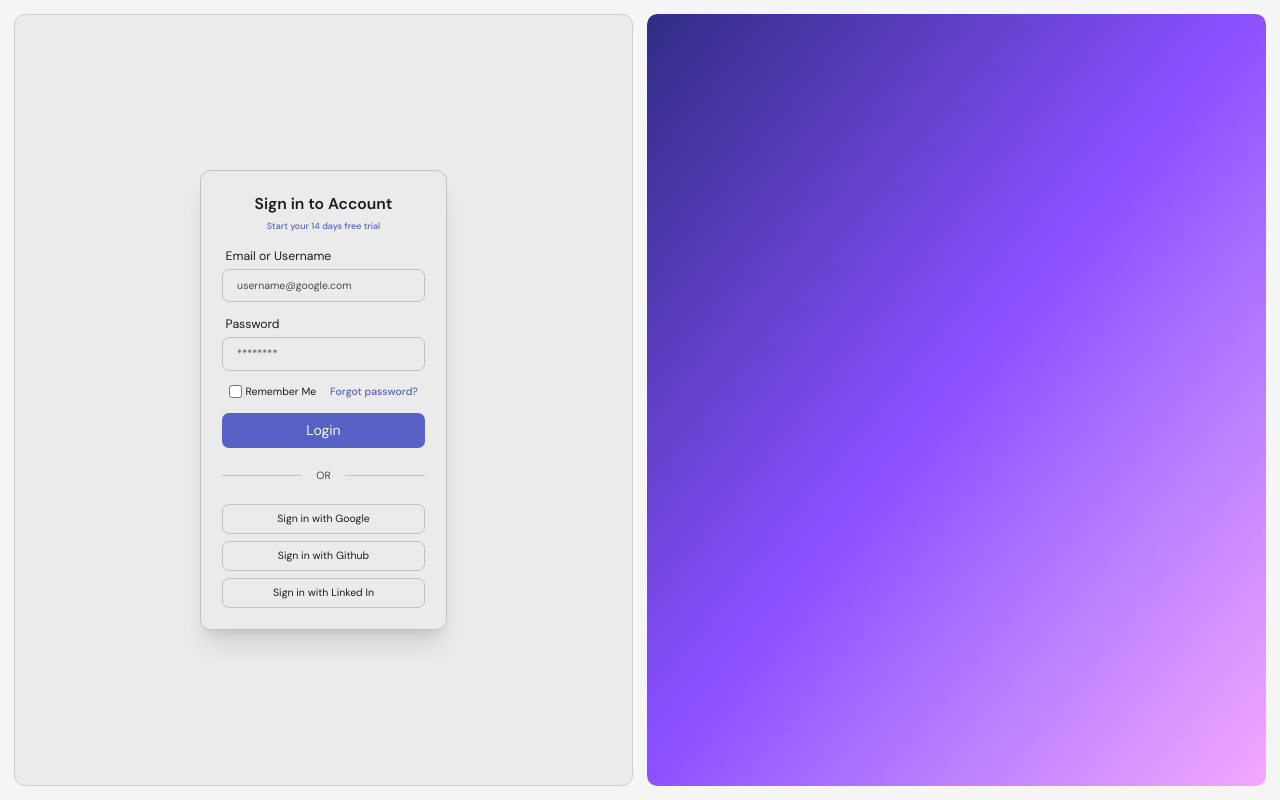
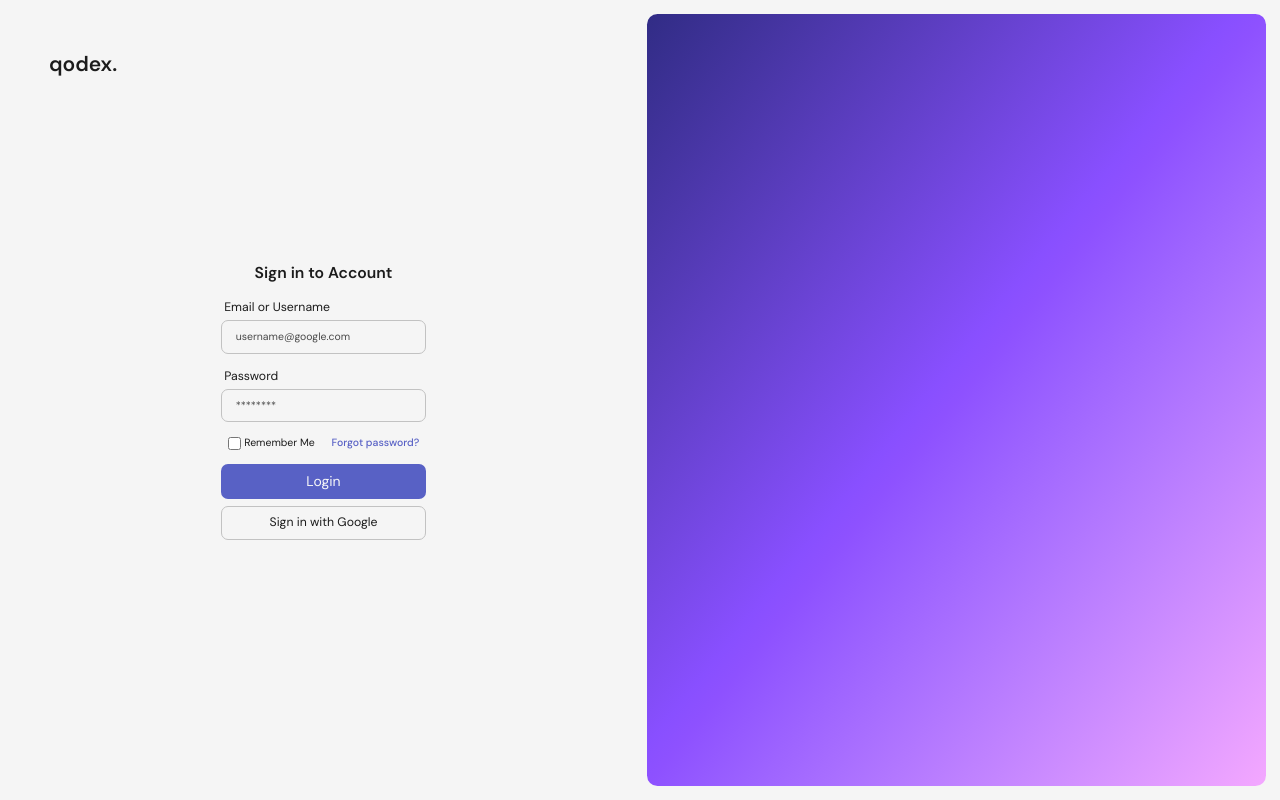
Before and after one commit to Ransingh88/qodex, a React (Vite) app in the folder frontend/: page /auth/login in a window 1280 px wide. Built offline with nearby package versions, Linux system fonts and the light colour scheme; no server answers.

Commit message:
feat: enhance login page layout with logo, adjust styles, and remove unnecessary borders

```diff
--- a/frontend/src/pages/auth/Login.jsx
+++ b/frontend/src/pages/auth/Login.jsx
@@ -4,7 +4,7 @@ import { loginUser } from "../../services/auth.service"
 import { toast } from "react-toastify"
 import { useDispatch, useSelector } from "react-redux"
 import { login as lg } from "../../features/rtk/auth/authSlice"
-import { useNavigate } from "react-router"
+import { Link, useNavigate } from "react-router"
 import { useAsyncHandler } from "../../hooks/useAsyncHandler"
 
 const Login = () => {
@@ -25,10 +25,13 @@ const Login = () => {
   return (
     <div className="login_main-container">
       <div className="login-container">
+        <h3 className="logo">
+          <Link to="/">qodex.</Link>
+        </h3>
         <div className="login-form">
           <div className="login-form_header">
             <p className="form_title">Sign in to Account</p>
-            <span className="form_subtitle">Start your 14 days free trial</span>
+            {/* <span className="form_subtitle">Start your 14 days free trial</span> */}
           </div>
           <div className="login-form_body">
             <span className="form_input">
@@ -66,17 +69,17 @@ const Login = () => {
               {loading ? "Logging in..." : "Login"}
             </button>
           </div>
-          <div className="login-form_devider">
+          {/* <div className="login-form_devider">
             <span className="devider_line"></span>
             <span className="devider_text">OR</span>
             <span className="devider_line"></span>
-          </div>
+          </div> */}
           <div className="login-social">
             <button className="social-login_button">Sign in with Google</button>
-            <button className="social-login_button">Sign in with Github</button>
-            <button className="social-login_button">
+            {/* <button className="social-login_button">Sign in with Github</button> */}
+            {/* <button className="social-login_button">
               Sign in with Linked In
-            </button>
+            </button> */}
           </div>
         </div>
       </div>
--- a/frontend/src/pages/auth/login.css
+++ b/frontend/src/pages/auth/login.css
@@ -5,10 +5,10 @@
 }
 
 .login-container {
-  @apply w-1/2 h-full rounded-xl bg-basebg-surface border border-border-default flex justify-center items-center;
+  @apply w-1/2 h-full rounded-xl  flex justify-center items-center relative;
 
   & .login-form {
-    @apply w-2/5 border border-border-muted rounded-xl flex flex-col items-center justify-center p-6 shadow-xl;
+    @apply w-2/5 rounded-xl flex flex-col items-center justify-center p-6;
 
     & .login-form_header {
       @apply flex flex-col items-center justify-center gap-1 mb-4;
@@ -31,7 +31,7 @@
         }
 
         & input {
-          @apply w-full px-4 py-2 text-sm rounded-lg border border-border-muted bg-basebg-surface text-fg-default placeholder:text-fg-muted focus:outline-none focus:border-accent-fg;
+          @apply w-full px-4 py-2 text-sm rounded-lg border border-border-muted  text-fg-default placeholder:text-fg-muted focus:outline-none focus:border-accent-fg;
 
           &::placeholder {
             @apply text-fg-muted text-xs;
@@ -66,15 +66,18 @@
     }
 
     & .login-social {
-      @apply w-full flex flex-col items-center justify-center gap-2;
+      @apply w-full flex flex-col items-center justify-center gap-2 mt-2;
 
       & .social-login_button {
-        @apply w-full flex items-center justify-center gap-2 py-2 text-xs rounded-lg border border-border-muted text-fg-default hover:bg-accent-subtle cursor-pointer;
+        @apply w-full flex items-center justify-center gap-2 py-2 text-sm rounded-lg border border-border-muted text-fg-default hover:bg-accent-subtle cursor-pointer;
       }
     }
   }
 }
+.logo{
+  @apply absolute top-10 left-10 font-head;
+}
 
 .login-slideshow {
-  @apply w-1/2 h-full rounded-xl  bg-gradient-to-br from-indigo-900 from-0% via-violet-500 via-50% to-fuchsia-300 to-100%;
+  @apply w-3/6 h-full rounded-xl  bg-gradient-to-br from-indigo-900 from-0% via-violet-500 via-50% to-fuchsia-300 to-100%;
 }
```
